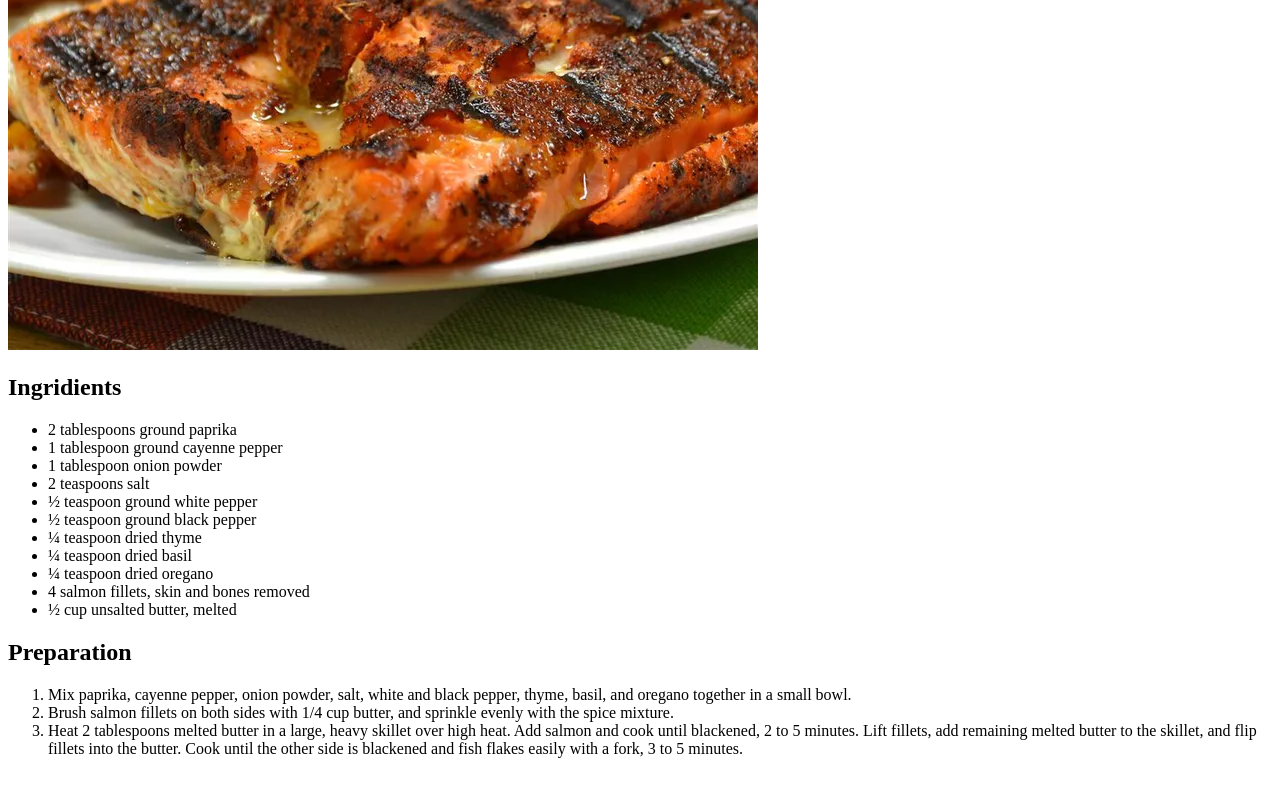
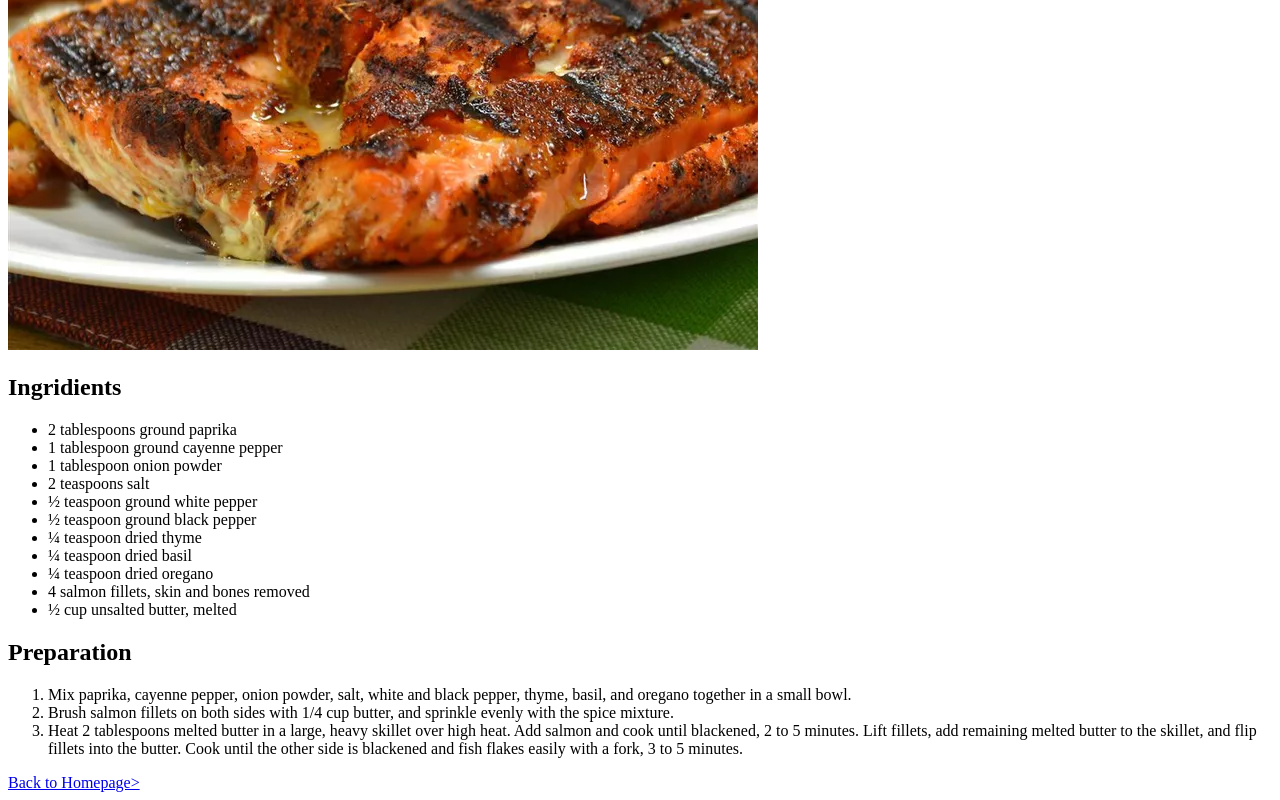
Before and after one commit to anis19951/Odin-recipes, a plain HTML site: page recipes/blackened-salmon-fillet.html in a window 1280 px wide. Shown: the part 514-1314 px from the top of the page. Before the commit the page ends 1288 px from the top, so only its background shows below. Drawn offline with Linux system fonts and the light colour scheme.

Commit message:
Fix back to homepage link

```diff
--- a/recipes/blackened-salmon-fillet.html
+++ b/recipes/blackened-salmon-fillet.html
@@ -30,6 +30,6 @@
                 <li>Brush salmon fillets on both sides with 1/4 cup butter, and sprinkle evenly with the spice mixture.</li>
                 <li>Heat 2 tablespoons melted butter in a large, heavy skillet over high heat. Add salmon and cook until blackened, 2 to 5 minutes. Lift fillets, add remaining melted butter to the skillet, and flip fillets into the butter. Cook until the other side is blackened and fish flakes easily with a fork, 3 to 5 minutes.</li>
             </ol>
-            <a href="../index.html"Back to Homepage></a>
+        <a href="../index.html">Back to Homepage></a>
 </body>
 </html>
```
Also changed, not shown: recipes/jambalya.html (+2 -2 lines), recipes/meat-loaf.html (+1 -1 lines).
